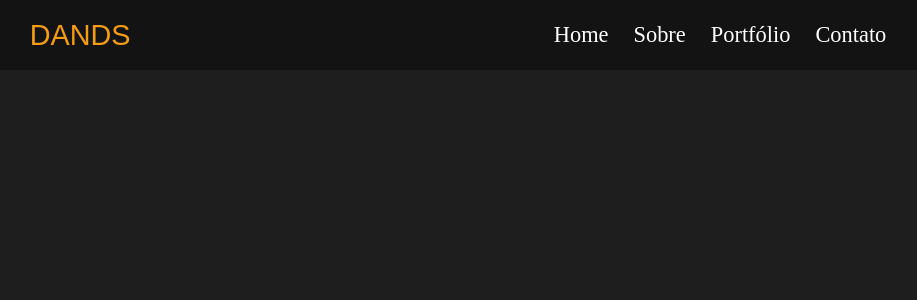
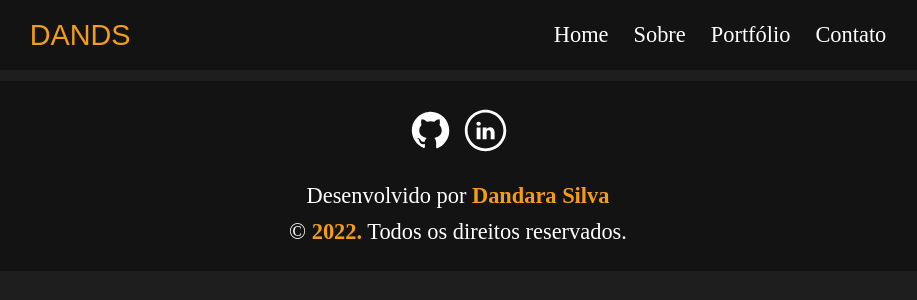
Before and after one commit to DandaraF/Portfolio, a React (Create React App) app: page / in a window 1280 px wide. Shown: the top 300 px of the page, without its empty margins (182-1099 px from the left). Built offline with nearby package versions, Linux system fonts and the light colour scheme; a web font is replaced by a local one.

Commit message:
create footer

```diff
--- /dev/null
+++ b/src/assert/img/index.js
@@ -0,0 +1,4 @@
+import github from "./github.svg";
+import linkedin from "./linkedin.svg";
+
+export { github, linkedin };
--- /dev/null
+++ b/src/components/Footer/index.js
@@ -0,0 +1,30 @@
+import * as S from "./styles";
+import { contact } from "../../mocks/data";
+import { linkUrl } from "../../utils/link";
+
+const Footer = () => {
+  return (
+    <S.Container>
+      <S.Content>
+        <S.ContainerIcon>
+          {contact.map((data) => (
+            <S.ContactIcon
+              key={data.index}
+              alt={data.text}
+              src={data.img}
+              onClick={() => linkUrl(data.page)}
+            />
+          ))}
+        </S.ContainerIcon>
+        <S.Text>
+          Desenvolvido por <S.Strong>Dandara Silva</S.Strong>
+        </S.Text>
+        <S.Text>
+          &copy;<S.Strong> 2022.</S.Strong> Todos os direitos reservados.
+        </S.Text>
+      </S.Content>
+    </S.Container>
+  );
+};
+
+export default Footer;
--- /dev/null
+++ b/src/components/Footer/styles.js
@@ -0,0 +1,43 @@
+import styled from "styled-components";
+import { github, linkedin } from "../../assert/img";
+
+export const Container = styled.div`
+  display: flex;
+  align-items: center;
+  justify-content: center;
+  flex-direction: column;
+  width: 100%;
+  height: 100%;
+  color: ${(props) => props.theme.palette.text.secondary};
+  background-color: ${(props) => props.theme.palette.background.primary}80;
+  padding: 20px 0;
+`;
+
+export const Content = styled.div`
+  display: flex;
+  align-items: center;
+  justify-content: center;
+  width: 100%;
+  height: 150px;
+  font-size: 1.4rem;
+  gap: 10px;
+  flex-direction: column;
+`;
+
+export const ContainerIcon = styled.div`
+  display: flex;
+  gap: 10px;
+  margin-bottom: 20px;
+`;
+
+export const ContactIcon = styled.img`
+  width: 45px;
+  height: 45px;
+  cursor: pointer;
+`;
+
+export const Text = styled.p``;
+
+export const Strong = styled.strong`
+  color: ${(props) => props.theme.palette.text.tertiary};
+`;
--- a/src/components/index.js
+++ b/src/components/index.js
@@ -1,3 +1,4 @@
 import Menu from "./Menu";
+import Footer from "./Footer";
 
-export { Menu };
+export { Menu, Footer };
--- /dev/null
+++ b/src/mocks/data.js
@@ -0,0 +1,16 @@
+import * as I from "./../assert/img";
+
+export const contact = [
+  {
+    index: 1,
+    img: I.github,
+    text: "Github",
+    page: "https://github.com/DandaraF?tab=repositories",
+  },
+  {
+    index: 2,
+    img: I.linkedin,
+    text: "Linkedin",
+    page: "https://www.linkedin.com/in/dandarafsilva/",
+  },
+];
--- a/src/pages/Home/index.js
+++ b/src/pages/Home/index.js
@@ -1,10 +1,12 @@
 import * as S from "./styles";
-import { Menu } from "../../components";
+import { Menu, Footer } from "../../components";
 
 const Home = () => {
   return (
     <S.Container>
       <Menu />
+      <br />
+      <Footer />
     </S.Container>
   );
 };
--- /dev/null
+++ b/src/utils/link.js
@@ -0,0 +1,4 @@
+export const linkUrl = (url) => {
+  window.open(url, "_blank");
+  return null;
+};
```
Also changed, not shown: src/assert/img/github.svg (added), src/assert/img/linkedin.svg (added).
